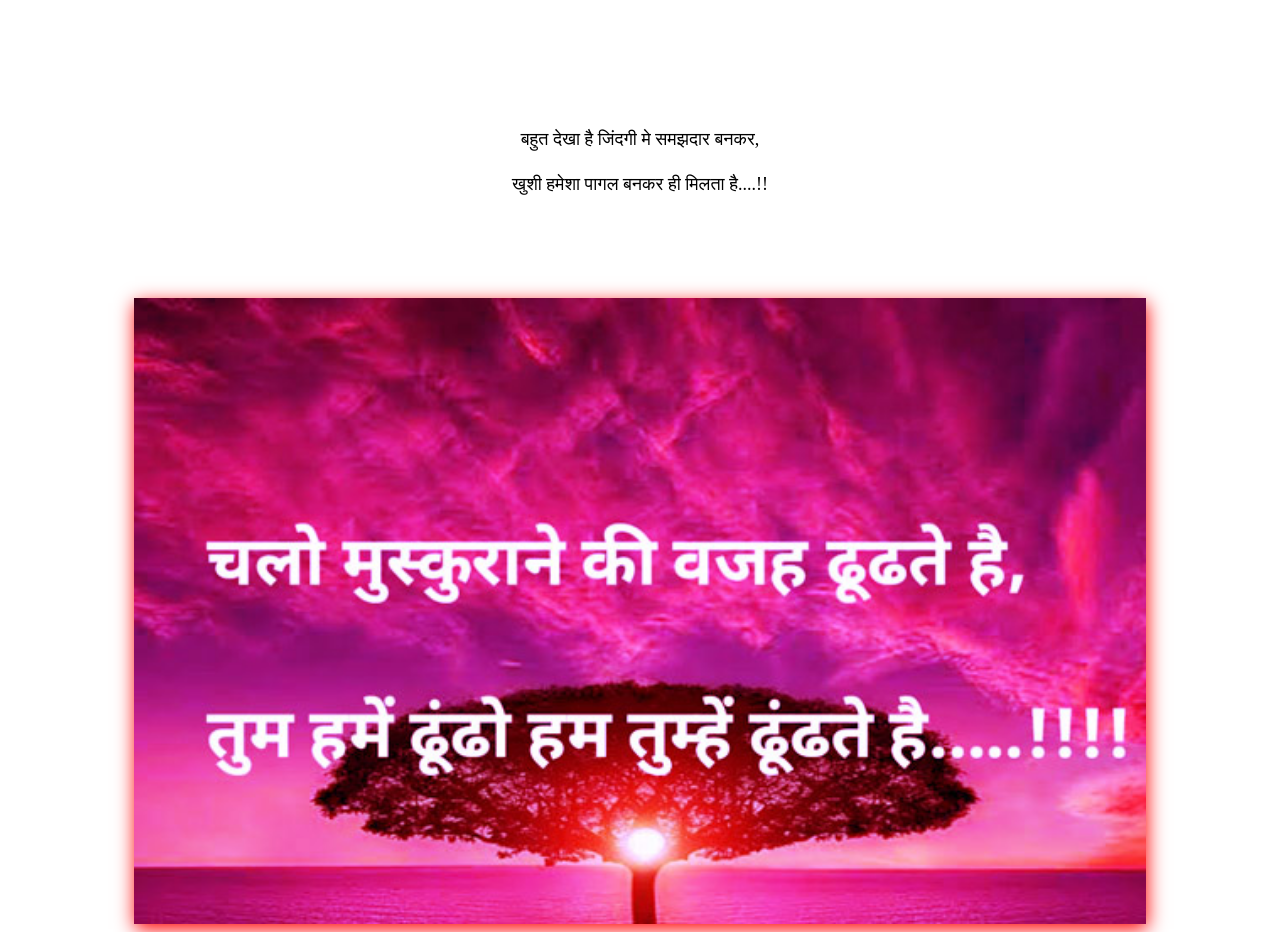
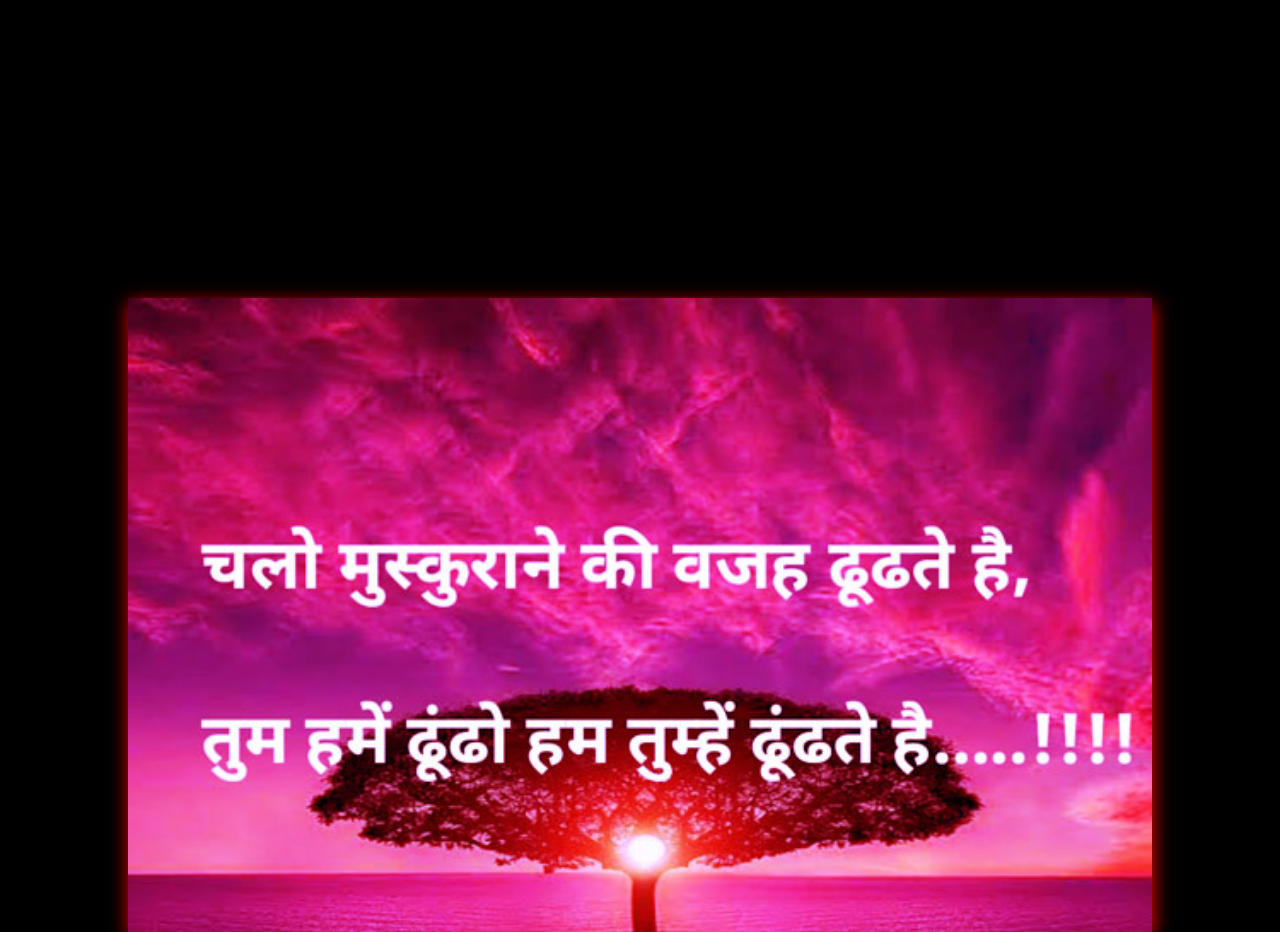
Before and after one commit to sad-shayari/sad-shayari.github.io, a plain HTML site: page index.html in a window 1280 px wide. Shown: the part 617-1549 px from the top of the page. Drawn offline with Linux system fonts and the light colour scheme.

Commit message:
Update hh.css

```diff
--- a/hh.css
+++ b/hh.css
@@ -1,3 +1,9 @@
+body {
+	margin: 0;
+	padding: 0;
+	background-color: #000;
+}
+
 .block {
 	position: relative;
 	margin: 300px auto 0;
```
